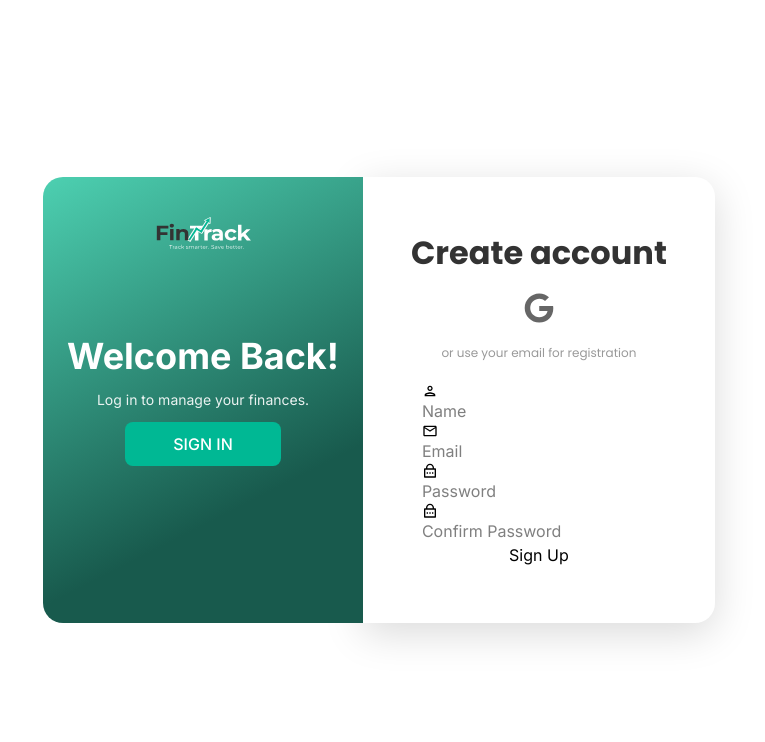
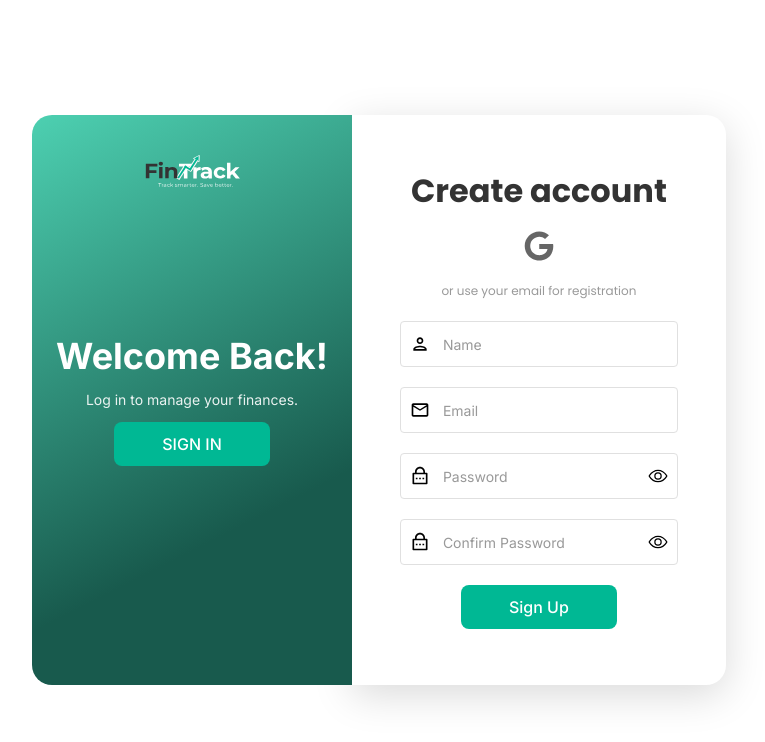
Before and after one commit to ZozuliaMykyta/FinTrack, a Next.js app in the folder frontend/: page /signUp in a window 1280 px wide. Shown: the top 742 px of the page, without its empty margins (261-1026 px from the left). Built offline with nearby package versions, Linux system fonts and the light colour scheme.

Commit message:
feat: add password visibility toggle and improve input styling in AuthForm

```diff
--- a/frontend/src/components/auth/AuthForm.tsx
+++ b/frontend/src/components/auth/AuthForm.tsx
@@ -1,37 +1,90 @@
 import { usePathname } from "next/navigation";
-import React from "react";
+import React, { useRef, useState } from "react";
 import { MdOutlinePerson, MdOutlineEmail } from "react-icons/md";
 import { RiLockPasswordLine } from "react-icons/ri";
+import { IoEyeOutline, IoEyeOffOutline } from "react-icons/io5";
 
 const AuthForm: React.FC = () => {
+  const [inputTypes, setInputTypes] = useState<{
+    password: string;
+    confirmPassword: string;
+  }>({
+    password: "password",
+    confirmPassword: "password",
+  });
   const pathName = usePathname();
+
+  const handlePasswordVisibility = (key: keyof typeof inputTypes) => {
+    setInputTypes((prevState) => ({
+      ...prevState,
+      [key]: prevState[key] === "password" ? "text" : "password",
+    }));
+  };
   return (
-    <form className="flex flex-col">
+    <form className="flex flex-col gap-5 justify-center items-center">
       {pathName === "/signUp" && (
-        <div>
-          <MdOutlinePerson />
-          <input type="text" name="name" placeholder="Name" />
-        </div>
-      )}
-      <div>
-        <MdOutlineEmail />
-        <input type="email" name="email" placeholder="Email" />
-      </div>
-      <div>
-        <RiLockPasswordLine />
-        <input type="password" name="password" placeholder="Password" />
-      </div>
-      {pathName === "/signUp" && (
-        <div>
-          <RiLockPasswordLine />
+        <div className="relative">
+          <MdOutlinePerson className="auth-input-icon" />
           <input
-            type="password"
-            name="confirm password"
-            placeholder="Confirm Password"
+            type="text"
+            name="name"
+            placeholder="Name"
+            className="auth-input"
           />
         </div>
       )}
-      <button type="submit" className="cursor-pointer">
+      <div className="relative">
+        <MdOutlineEmail className="auth-input-icon" />
+        <input
+          type="email"
+          name="email"
+          placeholder="Email"
+          className="auth-input"
+        />
+      </div>
+      <div className="relative">
+        <RiLockPasswordLine className="auth-input-icon" />
+        <input
+          type={inputTypes.password}
+          name="password"
+          placeholder="Password"
+          className="auth-input"
+        />
+        {inputTypes.password === "password" ? (
+          <IoEyeOutline
+            className="absolute top-[50%] -translate-y-[50%] right-2.5 text-[20px]"
+            onClick={() => handlePasswordVisibility("password")}
+          />
+        ) : (
+          <IoEyeOffOutline
+            className="absolute top-[50%] -translate-y-[50%] right-2.5 text-[20px]"
+            onClick={() => handlePasswordVisibility("password")}
+          />
+        )}
+      </div>
+      {pathName === "/signUp" && (
+        <div className="relative">
+          <RiLockPasswordLine className="auth-input-icon" />
+          <input
+            type={inputTypes.confirmPassword}
+            name="confirm password"
+            placeholder="Confirm Password"
+            className="auth-input"
+          />
+          {inputTypes.confirmPassword === "password" ? (
+            <IoEyeOutline
+              className="absolute top-[50%] -translate-y-[50%] right-2.5 text-[20px]"
+              onClick={() => handlePasswordVisibility("confirmPassword")}
+            />
+          ) : (
+            <IoEyeOffOutline
+              className="absolute top-[50%] -translate-y-[50%] right-2.5 text-[20px]"
+              onClick={() => handlePasswordVisibility("confirmPassword")}
+            />
+          )}
+        </div>
+      )}
+      <button type="submit" className="green-btn">
         {pathName === "/signUp" ? "Sign Up" : "Sign In"}
       </button>
     </form>
```
